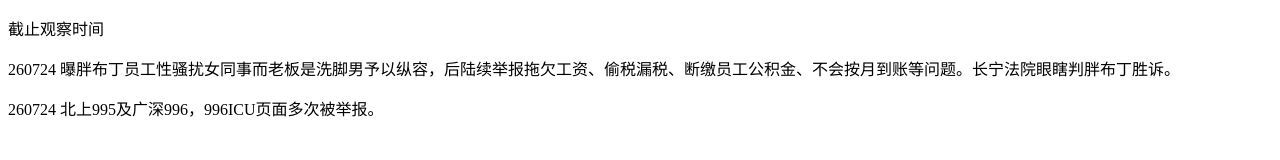
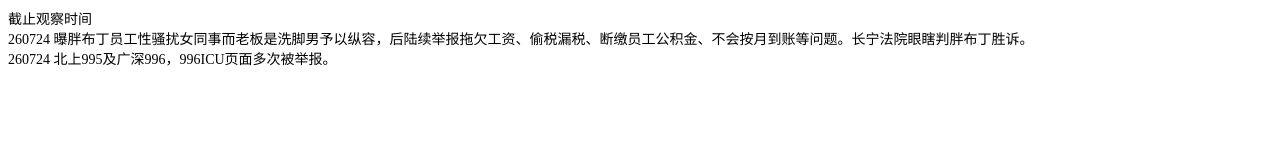
Before and after one commit to 0Ofl/0Ofl.github.io, a plain HTML site: page info.html in a window 1280 px wide. Drawn offline with Linux system fonts and the light colour scheme.

Commit message:
Update info.html

```diff
--- a/info.html
+++ b/info.html
@@ -1,5 +1,15 @@
 <!DOCTYPE html>
 <html lang="zh-CN">
+<head>
+  <style>
+    p{
+			font-family: "Source Han Sans CN";
+			font-size: 14px;
+			margin-bottom: 0px;
+			margin-top: 0px;
+		}
+  </style>
+</head>
 <p>截止观察时间</p>
 <p>260724 曝胖布丁员工性骚扰女同事而老板是洗脚男予以纵容，后陆续举报拖欠工资、偷税漏税、断缴员工公积金、不会按月到账等问题。长宁法院眼瞎判胖布丁胜诉。</p>
 <p>260724 北上995及广深996，996ICU页面多次被举报。</p>
```
